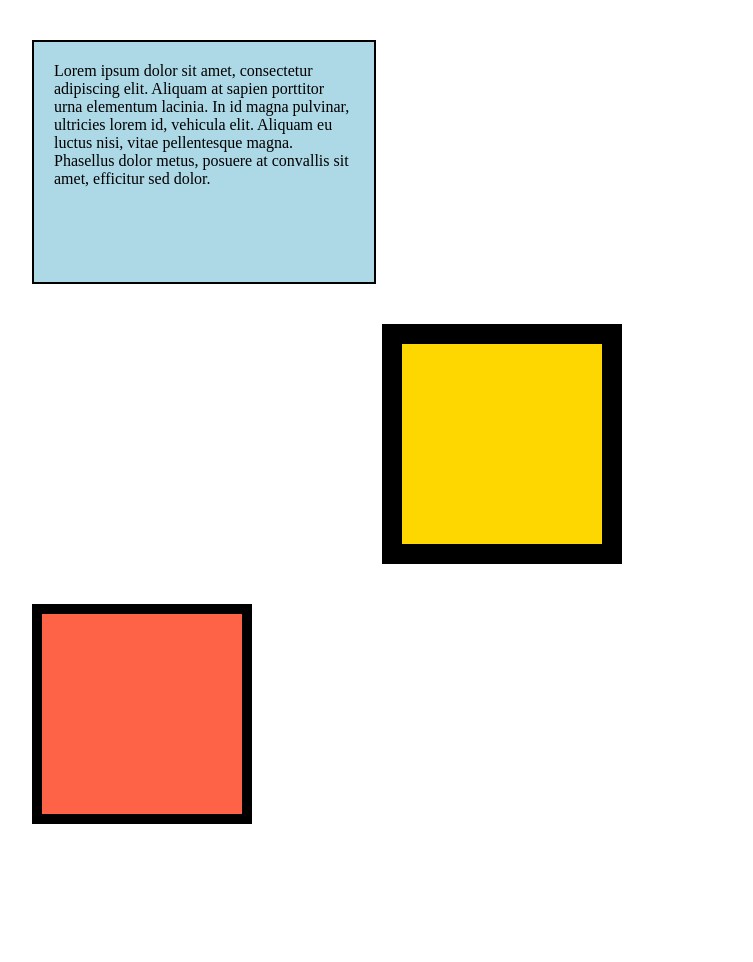
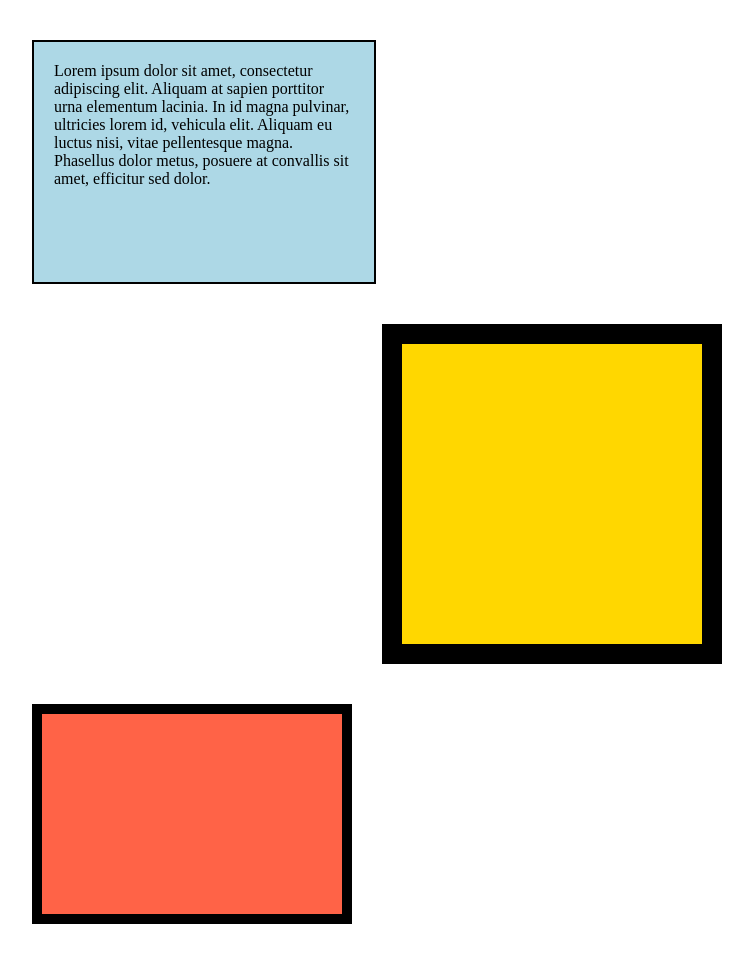
Before and after one commit to RizosMaddox/box-model, a plain HTML site: page index.html in a window 1280 px wide. Shown: the whole page, without its empty margins (8-761 px from the left). Before the commit the page ends 864 px from the top, so only its background shows below. Drawn offline with Linux system fonts and the light colour scheme.

Commit message:
Update index.html

```diff
--- a/index.html
+++ b/index.html
@@ -18,8 +18,8 @@
     }
 
     .box2 {
-      width: 200px;
-      height: 200px;
+      width: 300px;
+      height: 300px;
       background-color: gold;
       border: 20px solid black;
       margin-left: 350px;
@@ -28,7 +28,7 @@
 
 
     .box3 {
-      width: 200px;
+      width: 300px;
       height: 200px;
       background-color: tomato;
       border: 10px solid black;
```
